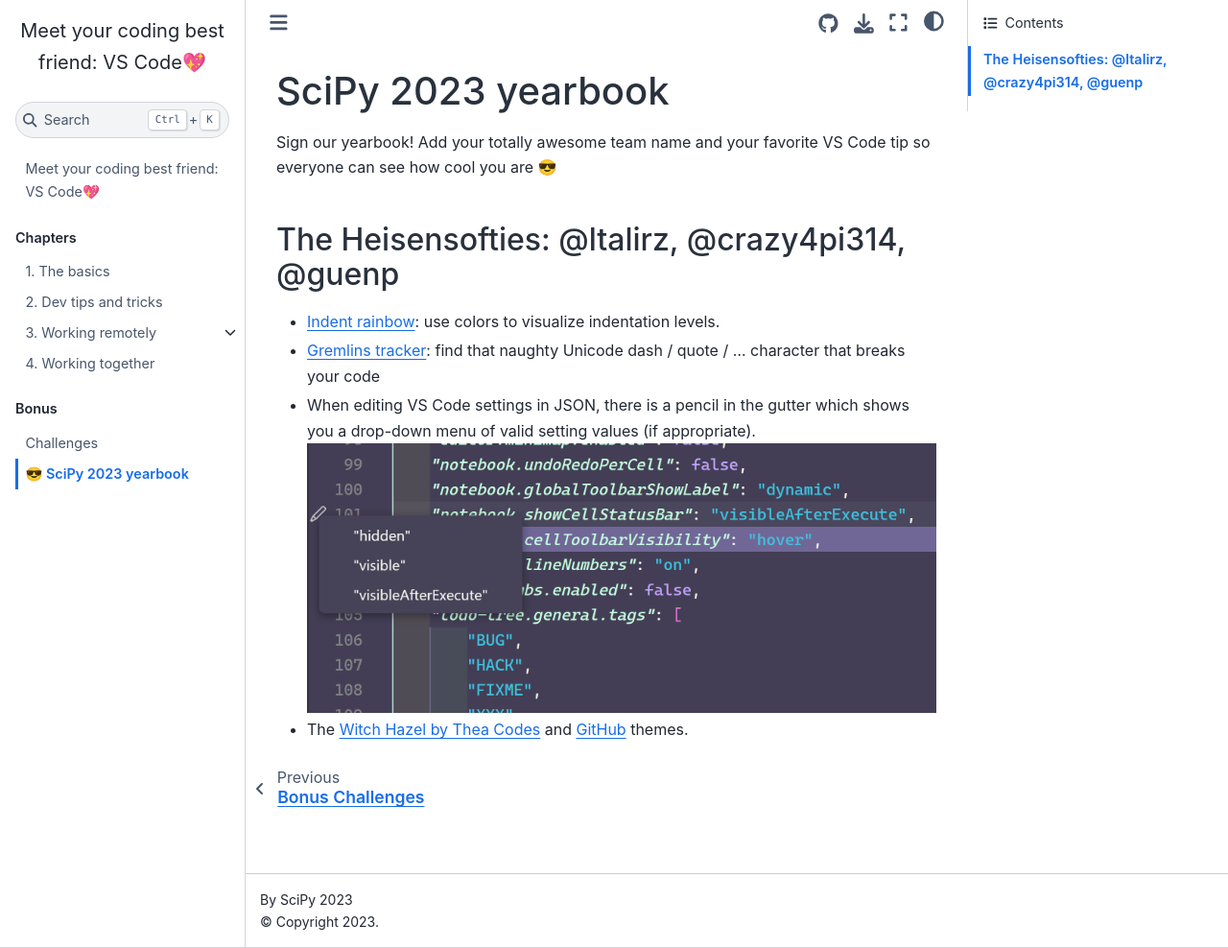
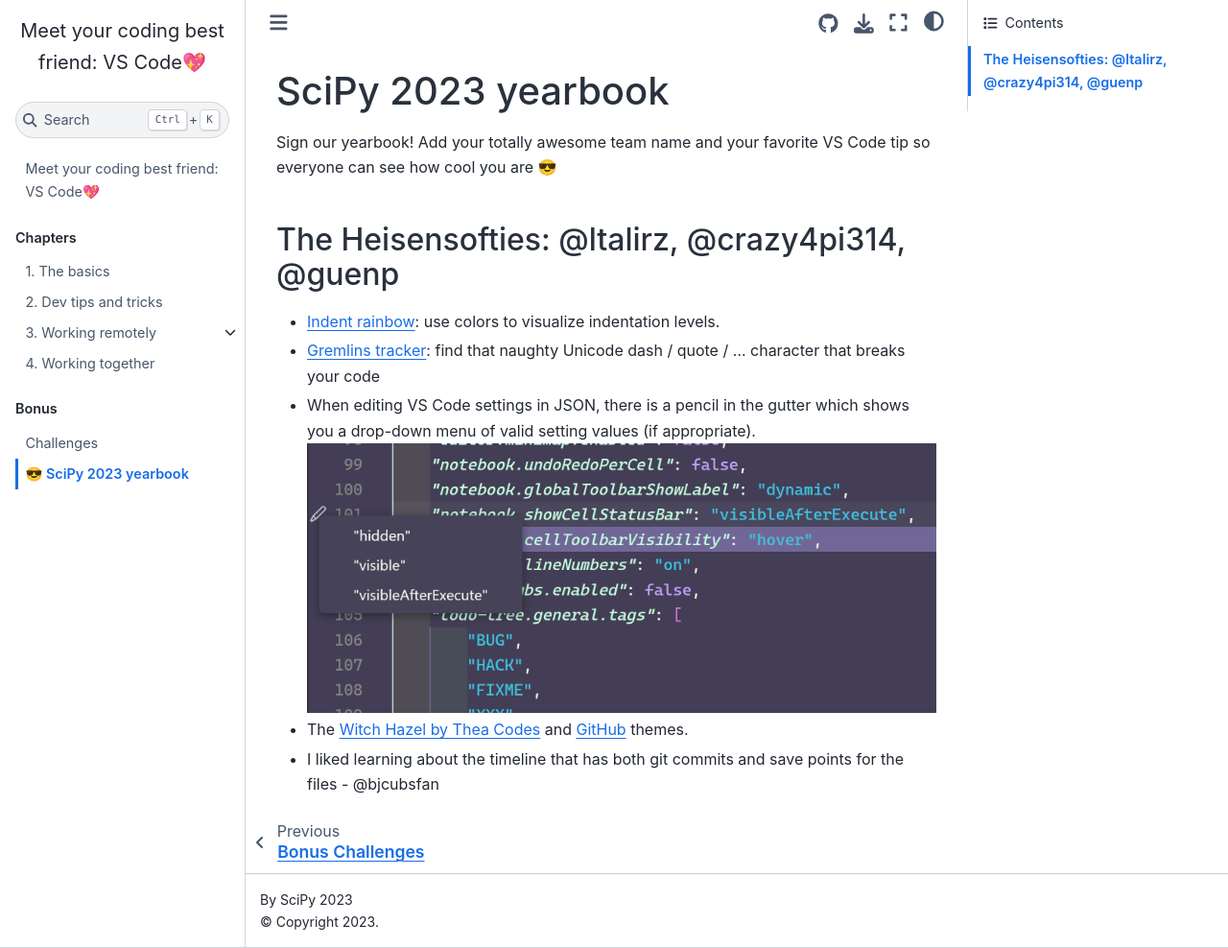
Before and after one commit to crazy4pi314/scipy-vscode-tutorial, a Jupyter Book: the page built from yearbook2023.md, in a window 1280 px wide and 988 px high. Shown: the whole window at 96% size. Built offline with Jupyter Book 1.0.4 settings and Sphinx 7.4.7 and the Sphinx Book theme 1.1.4, drawn with Linux system fonts in a browser that asks for light colours.

Commit message:
Add a tip from @bjcubsfan

```diff
--- a/yearbook2023.md
+++ b/yearbook2023.md
@@ -9,3 +9,4 @@
 - When editing VS Code settings in JSON, there is a pencil in the gutter which shows you a drop-down menu of valid setting values (if appropriate).
 ![Screenshot of a JSON editor window with a pencil icon in the gutter which has a drop down for the valid setting values for that line.](static/setting-json-tip.png)
 - The [Witch Hazel by Thea Codes](https://marketplace.visualstudio.com/items?itemName=TheaFlowers.witch-hazel) and [GitHub](https://marketplace.visualstudio.com/items?itemName=GitHub.github-vscode-theme) themes.
+- I liked learning about the timeline that has both git commits and save points for the files - @bjcubsfan
```
